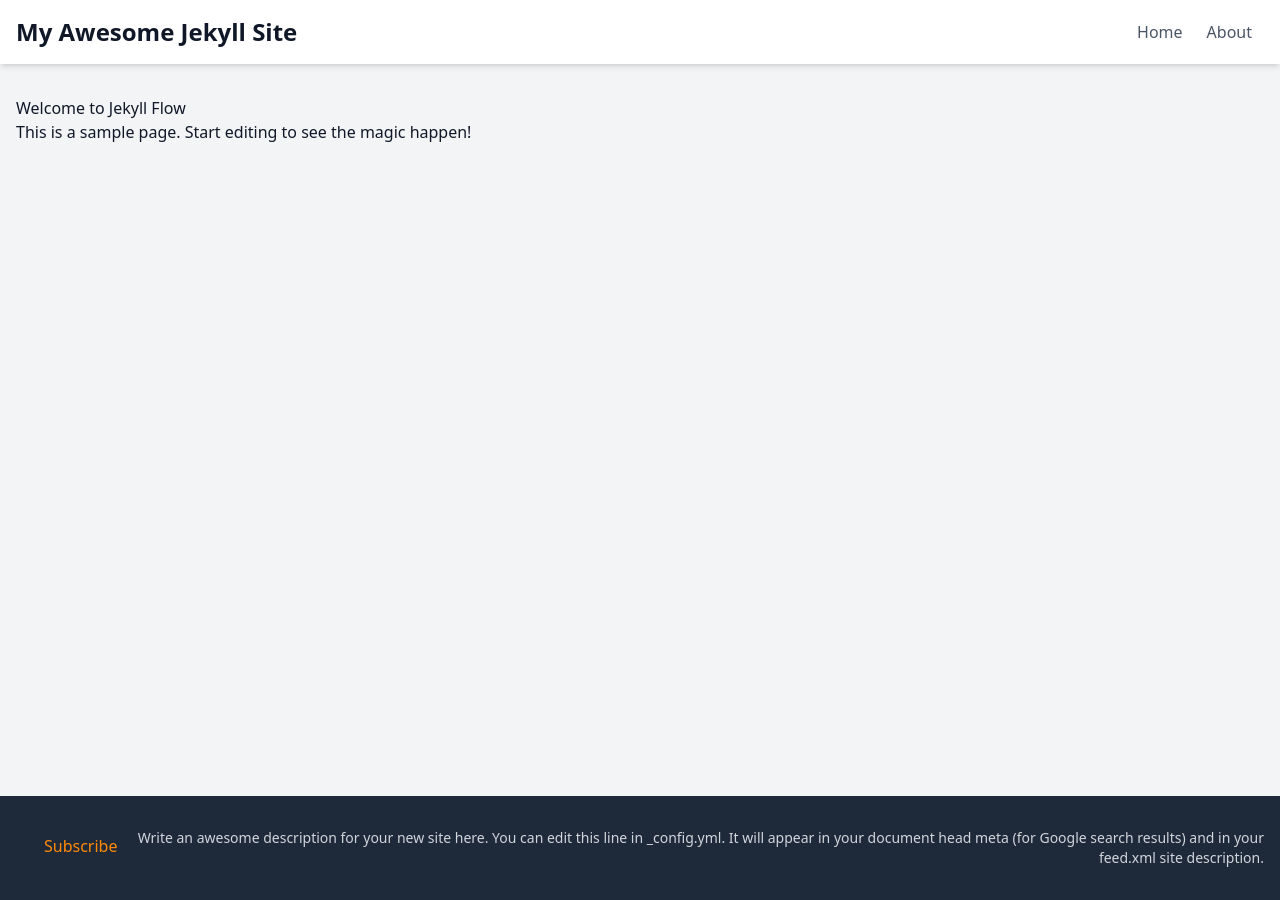
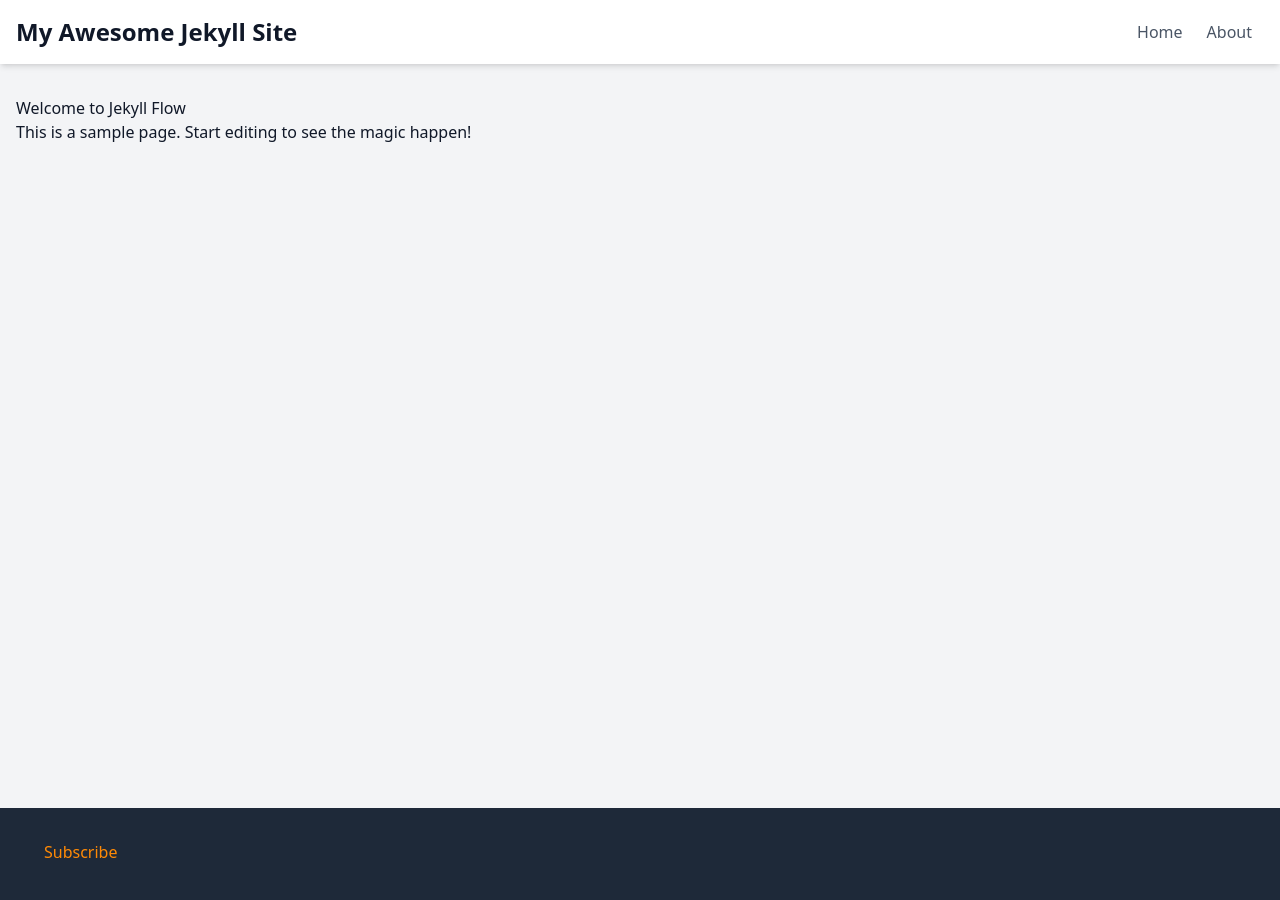
Before and after one commit to daffadevhosting/jekyll-tailwind-boilerplate, a Jekyll site: the page built from index.md, in a window 1280 px wide. Built offline with Jekyll 4.4.1, drawn with Linux system fonts in a browser that asks for light colours.

Commit message:
buildr: update _config.yml

```diff
--- a/_config.yml
+++ b/_config.yml
@@ -1,10 +1,7 @@
 title: My Awesome Jekyll Site
 email: your-email@example.com
 description: >- # this means to ignore newlines until "baseurl:"
-  Write an awesome description for your new site here. You can edit this
-  line in _config.yml. It will appear in your document head meta (for
-  Google search results) and in your feed.xml site description.
-baseurl: "/blank" # subpath situs Anda, mis. /blog
+baseurl: "/jekyll-tailwind-boilerplate" # subpath situs Anda, mis. /blog
 url: "" # nama host & protokol dasar untuk situs Anda, mis. http://example.com
 twitter_username: jekyllrb
 github_username:  jekyll
```
